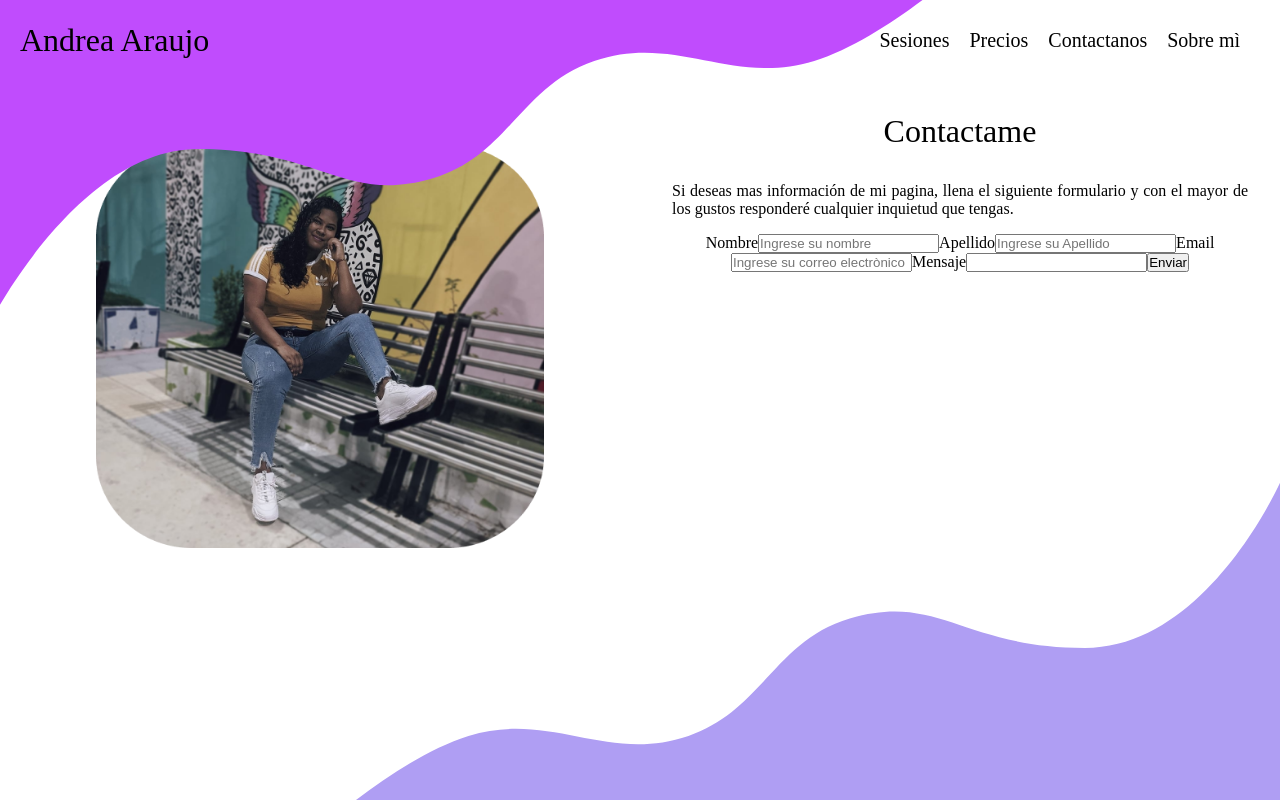
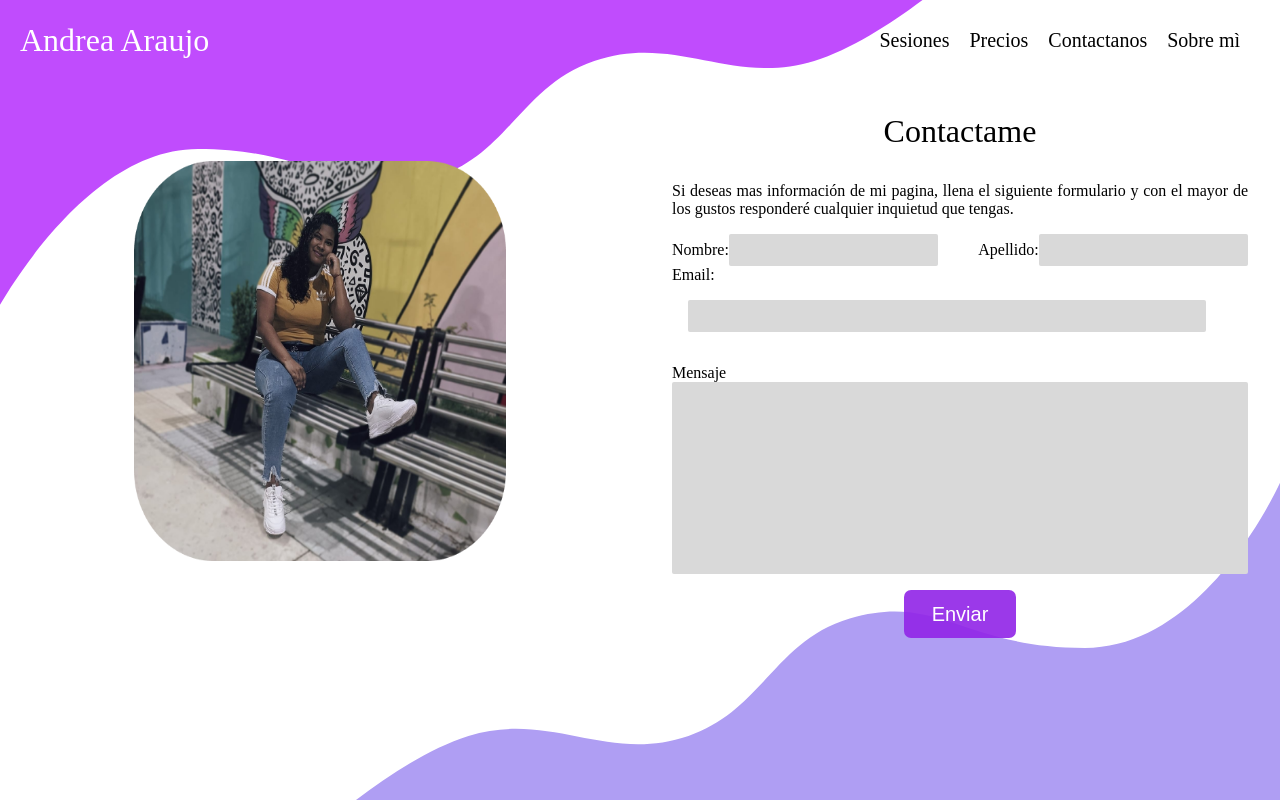
Before and after one commit to ANKAPOTHOGRAPY/ankaphoto, a React (Vite) app: page /contactanos in a window 1280 px wide. Built offline with nearby package versions, Linux system fonts and the light colour scheme.

Commit message:
version de contactanos diseño funcional

```diff
--- a/src/Pages/Contactanos/Contact.jsx
+++ b/src/Pages/Contactanos/Contact.jsx
@@ -7,7 +7,7 @@ function Contact(){
 
     return(
         <>
-            <div className="wallpaper">
+            <div className="wallpaper fondocontact">
                 <img src={Fondo} alt="Fondo" />
             </div>
             <Header/>
@@ -19,19 +19,26 @@ function Contact(){
                     <h3>Contactame</h3>
                     <p>Si deseas mas información de mi pagina, llena el siguiente formulario y con el mayor de los gustos responderé cualquier inquietud que tengas.</p>
                     <form >
-                        <label htmlFor="name">Nombre</label>
-                        <input type="text" id="name" name="name" placeholder="Ingrese su nombre"/>
+                        <div className="nameApellido">
+                            <label htmlFor="name">Nombre:</label>
+                            <input type="text" id="name" className="nameInput Input1" name="name" />
 
-                        <label htmlFor="Apellido">Apellido</label>
-                        <input type="text" id="Apellido" name="Apellido" placeholder="Ingrese su Apellido"/>
+                            <label htmlFor="Apellido">Apellido:</label>
+                            <input type="text" id="Apellido" className="nameInput" name="Apellido" />
+                        </div>
 
-                        <label htmlFor="email">Email</label>
-                        <input type="email" id="email" name="email" placeholder="Ingrese su correo electrònico"/>
+                        <div className="emial">
+                            <label htmlFor="email">Email:</label>
+                            <input type="email" id="email" className="emailInput" name="email" />
+                        </div>
 
-                        <label htmlFor="mensaje">Mensaje</label>
-                        <input type="text" id="mensaje" name="mensaje" />
 
-                        <input type="button" value="Enviar" />
+                        <label htmlFor="mensaje" className="mensaje">Mensaje</label>
+                        <input type="text" id="mensaje" className="mensajeInput" name="mensaje" />
+                        <div className="Button">
+                            <input type="button"  value="Enviar" />
+                        </div>
+
                     </form>
 
                 </div>
--- a/src/Pages/Contactanos/Contact.scss
+++ b/src/Pages/Contactanos/Contact.scss
@@ -1,14 +1,23 @@
+
+.fondocontact{
+    z-index: 1;
+    position: absolute;
+}
 .containerContact{
     display: flex;
     width: 100%;
+    height: 89vh;
+    position: relative;
+    z-index: 2;
     .right{
         width: 50%;
+        height: 70vh;
         display: flex;
         align-items: center;
         justify-content: center;
 
         img{
-            margin-top: 3.5rem;
+            padding: 2.4rem;
             width: 70%;
             height: 85%;
         }
@@ -27,7 +36,181 @@
             text-align: justify;
             margin-bottom: 1rem;
         }
+        form{
+            text-align: start;
+            .nameApellido{
+                display: flex;
+                width: 100%;
+                align-items: center;
+                .nameInput{
+                    width: 50%;
+                    height: 2rem;
+                }
+            }
+            .emial{
+                width: 100%;
+                .emailInput{
+                    margin-top: 1rem;
+                    margin-left: 1rem;
+                    height: 2rem;
+                    width: 90%;
+                    margin-bottom: 2rem;
+                }
+            }
+
+            .Input1{
+                margin-right: 2.5rem;
+            }
+            input{
+                border: none;
+                border-radius: 2px;
+                background-color: #D9D9D9;
+            }
+
+
+            .mensajeInput{
+                width: 100%;
+                height: 12rem;
+                margin-bottom: 1rem;
+            }
+            .Button{
+                width: 100%;
+                display: flex;
+                align-items: center;
+                justify-content: center;
+                input{
+                    width: 7rem;
+                    height: 3rem;
+                    font-size: 20px;
+                    font-weight: 400;
+                    color: white;
+                    background-color: rgba(146, 38, 231, 0.91);
+                    border-radius: 7px;
+                    cursor: pointer;
+                }
+            }
+        }
+
 
     }
 
 }
+
+@media (max-width: 1024px){
+
+
+    .containerContact{
+
+        .left{
+
+            form{
+                .nameInput{
+                    width: 8rem;
+                    margin-left: .1rem;
+                }
+
+
+                .emailInput{
+                    width: 90%;
+                    margin-bottom: 2rem;
+                }
+                .mensajeInput{
+                    width: 100%;
+                    height: 12rem;
+                    margin-bottom: 1rem;
+                }
+
+            }
+
+
+        }
+
+    }
+}
+
+@media (min-width: 1440px){
+    .containerContact{
+        .left{
+            form{
+                .nameInput{
+                    width: 15rem;
+                    height: 2rem;
+                    margin-left: .1rem;
+                }
+                .emailInput{
+                    width: 90%;
+                    margin-bottom: 2rem;
+                }
+                .mensajeInput{
+                    width: 100%;
+                    height: 12rem;
+                    margin-bottom: 1rem;
+                }
+            }
+        }
+    }
+}
+
+@media (min-width: 2560px){
+    .containerContact{
+        .left{
+            width: 50%;
+            text-align: center;
+            padding: 2rem;
+
+            h3{
+                font-size: 4rem;
+                font-weight: 100;
+                margin-bottom: 4rem;
+            }
+            p{
+                font-size: 2.5rem;
+                margin-bottom: 2rem;
+            }
+            form{
+                .nameApellido{
+                    font-size: 3rem;
+                    .nameInput{
+                        height: 4rem;
+                    }
+                }
+                .emial{
+                    font-size: 3rem;
+                    .emailInput{
+                        margin-top: 2rem;
+                        margin-left: 2rem;
+                        height: 4rem;
+                        width: 85%;
+                        margin-bottom: 2rem;
+
+                    }
+                }
+
+                .Input1{
+                    margin-right: 4.5rem;
+                }
+
+
+                .mensaje{
+                    font-size: 3rem;
+                }
+                .mensajeInput{
+                    width: 100%;
+                    height: 24rem;
+                    margin-bottom: 1rem;
+                }
+                .Button{
+
+                    input{
+                        width: 14rem;
+                        height: 6rem;
+                        font-size: 40px;
+                        font-weight: 400;
+                    }
+                }
+            }
+
+
+        }
+    }
+}
--- a/src/components/Navegacion/Header.jsx
+++ b/src/components/Navegacion/Header.jsx
@@ -12,7 +12,7 @@ function Header() {
     <header>
       <nav>
         <div className="navLeft">
-          <Link to="/" className='logo'><p style={{ color: isContactanosRoute ? 'black' : 'inherit' }} >Andrea Araujo</p></Link>
+          <Link to="/" className='logo'><p >Andrea Araujo</p></Link>
         </div>
         <div className="navRight" >
           <ul >
```
